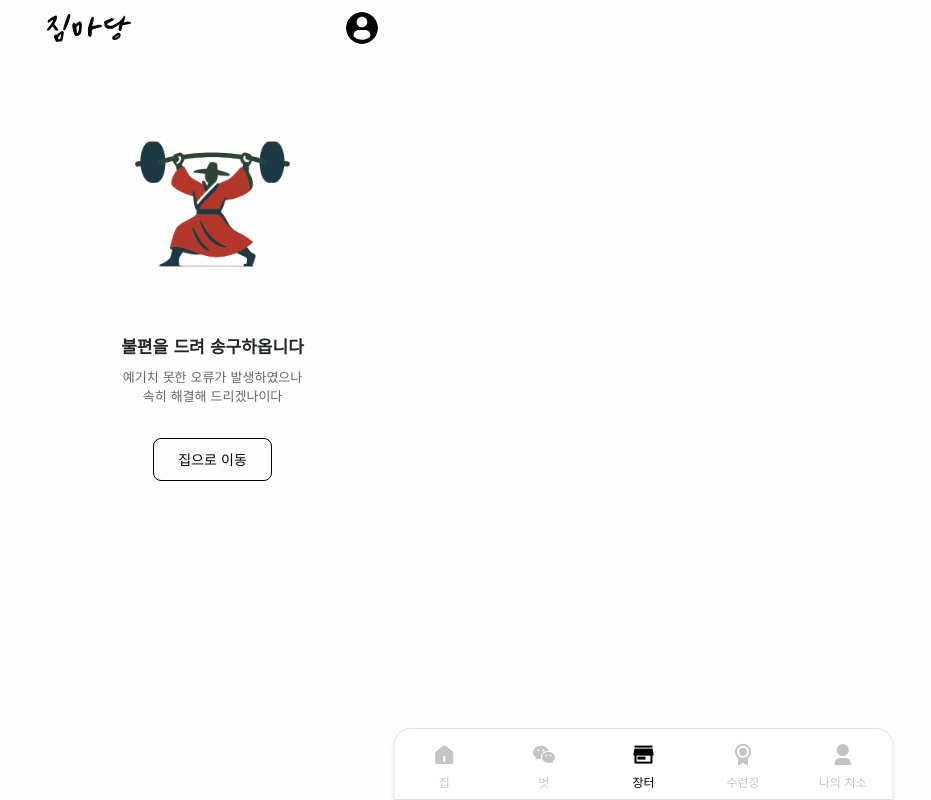
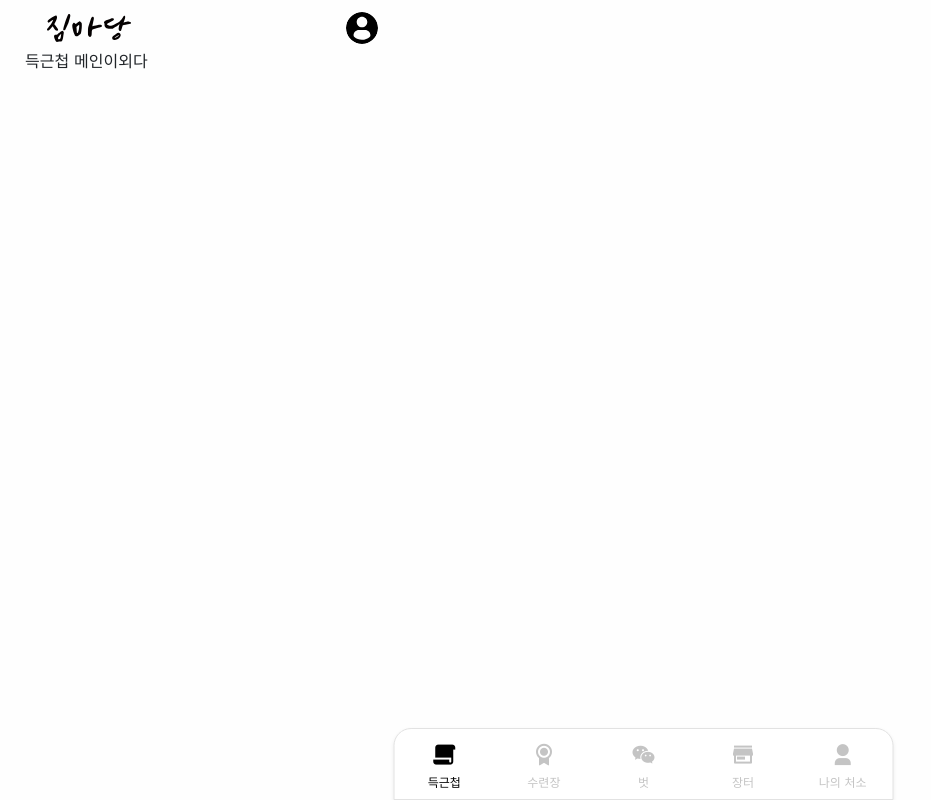
Before and after one commit to soi02/gymfrontend, a React (Vite) app: page /routine in a window 1280 px wide. Shown: the whole page, without its empty margins (0-931 px from the left). Built offline with nearby package versions, Linux system fonts and the light colour scheme; a web font is replaced by a local one.

Commit message:
커밋밋

```diff
--- a/src/App.jsx
+++ b/src/App.jsx
@@ -14,6 +14,7 @@ import ChallengeBottomNavigation from './user/challenge/commons/ChallengeBottomN
 import ChallengeIntro from './user/challenge/pages/ChallengeIntro'
 import WelcomePage from './global/pages/WelcomePage'
 import RegisterPage from './auth/pages/RegisterPage'
+import RoutineHomePage from './routine/pages/RoutineHomePage'
 
 // 이 부분은 따로 감싼 컴포넌트로 만들어야 useLocation을 쓸 수 있어!
 function AppContent() {
@@ -34,6 +35,10 @@ function AppContent() {
         <Route path='/register' element={<RegisterPage />} />
         <Route path='/login' element={<LoginPage />} />
         <Route path="/notifications" element={<NotificationPage />} />
+
+        {/* 루틴 */}
+        <Route path='/routine' element={<RoutineHomePage />} />
+
 
         {/* 수련장 관련 */}
         <Route path="/challenge" element={<ChallengeIntro />} />
--- a/src/global/pages/BottomNavigation.jsx
+++ b/src/global/pages/BottomNavigation.jsx
@@ -47,10 +47,10 @@ export default function BottomNavigation() {
                 zIndex: 1000,
             }}
         >
-            <BottomNavigationItem link="/" iconClass="ri-home-5-fill" label="집" />
+            <BottomNavigationItem link="/routine" iconClass="ri-file-paper-2-fill" label="득근첩" />
+            <BottomNavigationItem link="/challenge" iconClass="ri-award-fill" label="수련장" />
             <BottomNavigationItem link="/community" iconClass="ri-wechat-fill" label="벗" />
-            <BottomNavigationItem link="/routine" iconClass="ri-store-3-fill" label="장터" />
-            <BottomNavigationItem link="/challenge" iconClass="ri-award-fill" label="수련장" />
+            <BottomNavigationItem link="/market" iconClass="ri-store-3-fill" label="장터" />
             <BottomNavigationItem link="/mypage" iconClass="ri-user-3-fill" label="나의 처소" />
         </div>
     );
--- a/src/global/pages/ErrorPage.jsx
+++ b/src/global/pages/ErrorPage.jsx
@@ -38,7 +38,7 @@ export default function ErrorPage() {
           fontSize: "14px",
         }}
       >
-        집으로 이동
+       마당으로 가기
       </Link>
     </div>
   );
--- a/src/routine/pages/RoutineHomePage.jsx
+++ b/src/routine/pages/RoutineHomePage.jsx
@@ -0,0 +1,7 @@
+export default function RoutineHomePage() {
+    return(
+        <>
+        득근첩 메인이외다
+        </>
+    )
+}
```
